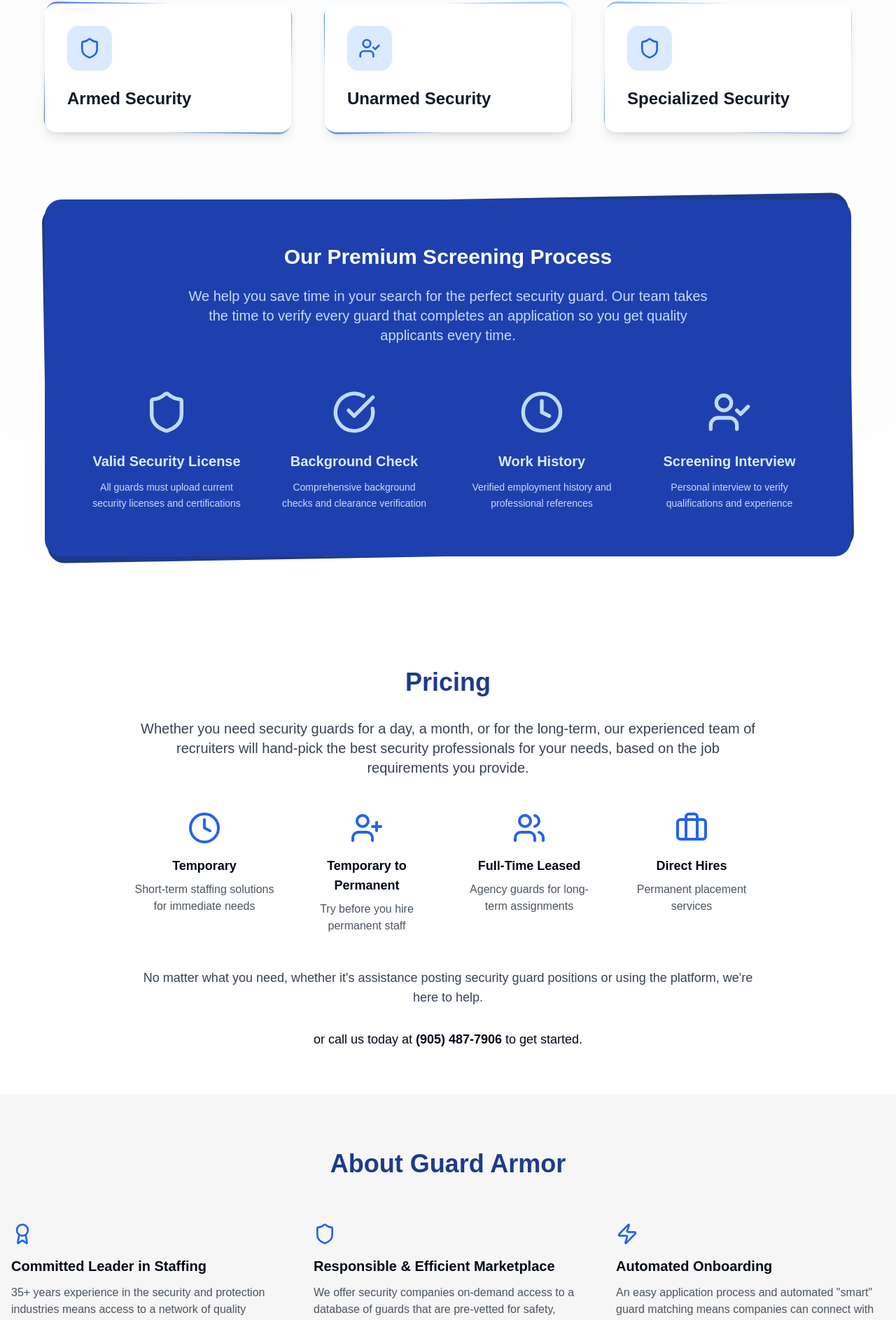
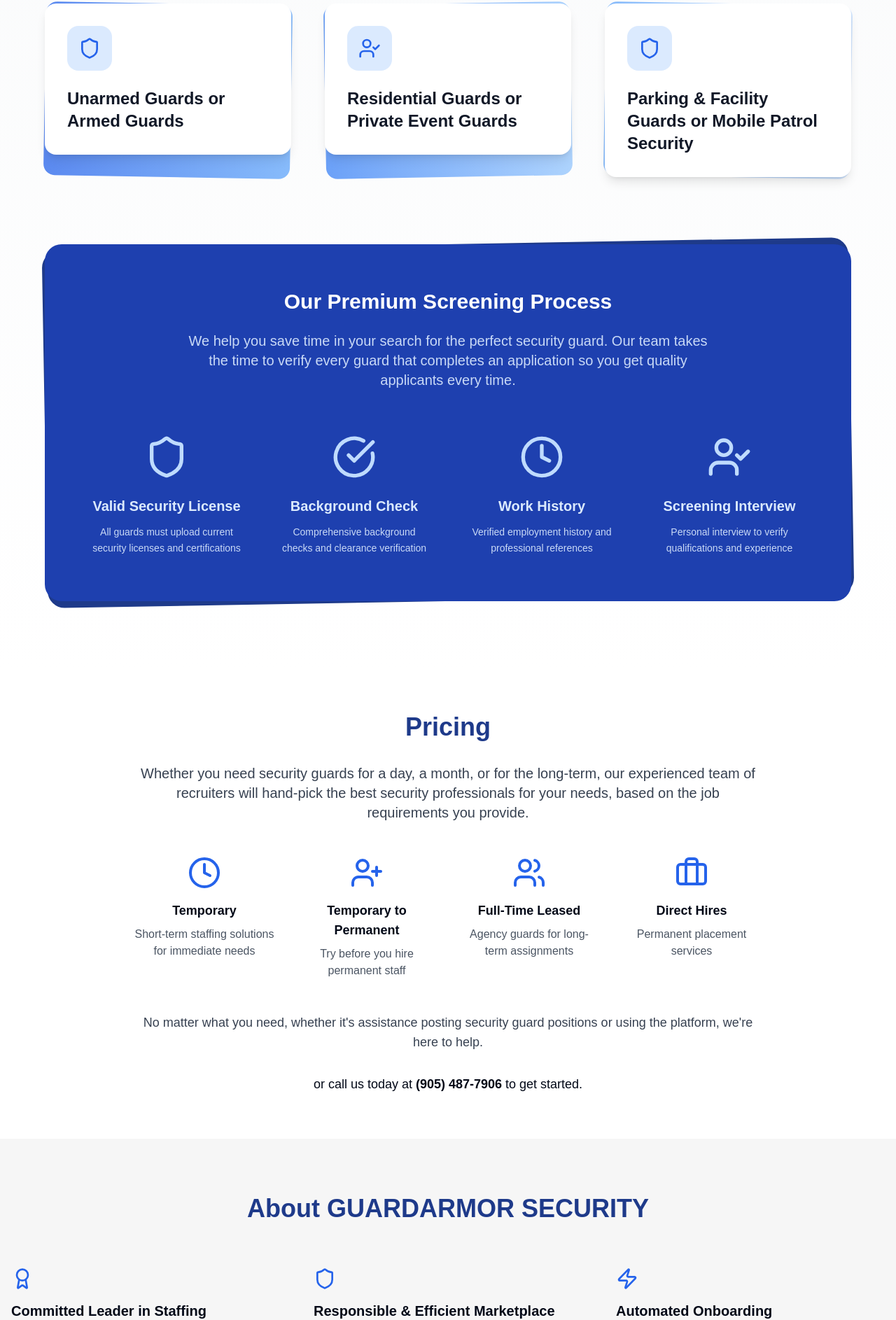
Before and after one commit to AmrAbdelwahed/NoodlePixel, a React (Vite) app: page /home in a window 1280 px wide. Shown: the part 4058-5944 px from the top of the page at 70% size. Built offline with nearby package versions, Linux system fonts and the light colour scheme; no server answers.

Commit message:
updated form handling

```diff
--- a/src/components/ui/About.jsx
+++ b/src/components/ui/About.jsx
@@ -7,7 +7,7 @@
       <div className="container mx-auto px-4">
         <div className="max-w-xl mx-auto mb-16 text-center">
           <h2 className="text-4xl font-bold text-blue-900">
-            About Guard Armor
+            About GUARDARMOR SECURITY
           </h2>
         </div>
 
@@ -57,7 +57,7 @@
 
         <div className="text-center">
           <a
-            href="mailto:info@guardarmor.com?subject=More%20information%20about%20Guard%20Armor%20please"
+            href="mailto:guardarmor@yahoo.com?subject=More%20information%20about%20Guard%20Armor%20please"
             className="inline-block px-8 py-3 bg-blue-600 text-white font-bold rounded-lg hover:bg-blue-700 transition-colors"
           >
             Contact Us
--- a/src/components/ui/GuardTypes.jsx
+++ b/src/components/ui/GuardTypes.jsx
@@ -26,7 +26,7 @@
                   <div className="w-16 h-16 bg-blue-100 rounded-2xl mb-6 flex items-center justify-center">
                     <Shield className="w-8 h-8 text-blue-600" />
                   </div>
-                  <h3 className="text-2xl font-bold text-gray-900">Armed Security</h3>
+                  <h3 className="text-2xl font-bold text-gray-900">Unarmed Guards or Armed Guards</h3>
                 </div>
               </div>
 
@@ -36,7 +36,7 @@
                   <div className="w-16 h-16 bg-blue-100 rounded-2xl mb-6 flex items-center justify-center">
                     <UserCheck className="w-8 h-8 text-blue-600" />
                   </div>
-                  <h3 className="text-2xl font-bold text-gray-900">Unarmed Security</h3>
+                  <h3 className="text-2xl font-bold text-gray-900">Residential Guards or Private Event Guards</h3>
                 </div>
               </div>
 
@@ -46,7 +46,7 @@
                   <div className="w-16 h-16 bg-blue-100 rounded-2xl mb-6 flex items-center justify-center">
                     <Shield className="w-8 h-8 text-blue-600" />
                   </div>
-                  <h3 className="text-2xl font-bold text-gray-900">Specialized Security</h3>
+                  <h3 className="text-2xl font-bold text-gray-900">Parking & Facility Guards or Mobile Patrol Security</h3>
                 </div>
               </div>
             </div>
--- a/src/components/ui/Guards.jsx
+++ b/src/components/ui/Guards.jsx
@@ -95,9 +95,10 @@
         throw new Error(data.error || 'Failed to submit form');
       }
     } catch (error) {
+      console.error('Error in form submission:', error);
       setSnackbar({
         open: true,
-        message: error.message,
+        message: error.message || 'An unexpected error occurred',
         severity: 'error',
       });
     } finally {
```
